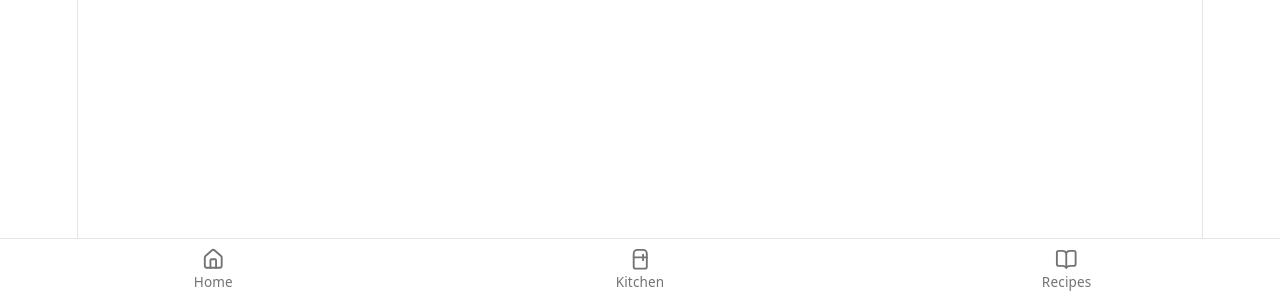
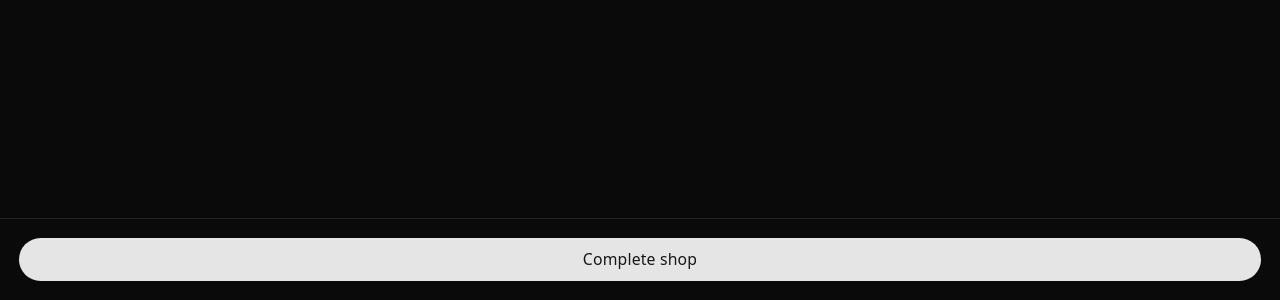
Before and after one commit to AbhinavDwarapu/mise-en-place, a React (Vite) app in the folder apps/frontend/: page /store in a window 1280 px wide. Shown: the part 500-800 px from the top of the page. Built offline with nearby package versions, Linux system fonts and the light colour scheme.

Commit message:
feat: add store-mode as a route

```diff
--- /dev/null
+++ b/apps/frontend/src/features/groceries/store-mode/index.ts
@@ -0,0 +1 @@
+export * from './ui/store-mode-screen'
--- /dev/null
+++ b/apps/frontend/src/features/groceries/store-mode/ui/store-mode-screen.tsx
@@ -0,0 +1,17 @@
+import { Button } from '@/shared/ui/button'
+
+export function StoreModeScreen({ onComplete }: { onComplete: () => void }) {
+  return (
+    <>
+      <header className="px-4 pt-8 pb-3">
+        <h1 className="text-3xl font-semibold text-foreground">In-store</h1>
+      </header>
+      <main className="flex-1 overflow-y-auto" />
+      <footer className="shrink-0 border-t border-border p-4">
+        <Button className="w-full" size="lg" onClick={onComplete}>
+          Complete shop
+        </Button>
+      </footer>
+    </>
+  )
+}
--- a/apps/frontend/src/index.css
+++ b/apps/frontend/src/index.css
@@ -99,6 +99,29 @@
   --sidebar-border: oklch(0.922 0 0);
 
   --sidebar-ring: oklch(0.708 0 0)}
+
+.dark {
+  color-scheme: dark;
+
+  --background: oklch(0.145 0 0);
+  --foreground: oklch(0.985 0 0);
+  --card: oklch(0.205 0 0);
+  --card-foreground: oklch(0.985 0 0);
+  --popover: oklch(0.205 0 0);
+  --popover-foreground: oklch(0.985 0 0);
+  --primary: oklch(0.922 0 0);
+  --primary-foreground: oklch(0.205 0 0);
+  --secondary: oklch(0.269 0 0);
+  --secondary-foreground: oklch(0.985 0 0);
+  --muted: oklch(0.269 0 0);
+  --muted-foreground: oklch(0.708 0 0);
+  --accent: oklch(0.269 0 0);
+  --accent-foreground: oklch(0.985 0 0);
+  --destructive: oklch(0.704 0.191 22.216);
+  --border: oklch(1 0 0 / 10%);
+  --input: oklch(1 0 0 / 15%);
+  --ring: oklch(0.556 0 0);
+}
 
 #root {
   width: 1126px;
--- a/apps/frontend/src/routes/app-tabs.tsx
+++ b/apps/frontend/src/routes/app-tabs.tsx
@@ -1,9 +1,11 @@
 import { IonRouterOutlet } from '@ionic/react'
 import { BookOpenIcon, HomeIcon, RefrigeratorIcon } from 'lucide-react'
-import { NavLink, Redirect, Route } from 'react-router-dom'
+import { NavLink, Redirect, Route, useLocation } from 'react-router-dom'
 import { HomePage } from './home-page'
 import { KitchenPage } from './kitchen-page'
 import { RecipesPage } from './recipes-page'
+import { StorePage } from './store-page'
+import { cn } from '@/shared/lib/utils'
 
 const TABS = [
   { to: '/home', label: 'Home', Icon: HomeIcon },
@@ -12,6 +14,8 @@ const TABS = [
 ] as const
 
 export function AppTabs() {
+  const { pathname } = useLocation()
+
   return (
     <div className="flex h-full w-full flex-col">
       <div className="relative flex-1 overflow-hidden">
@@ -19,10 +23,16 @@ export function AppTabs() {
           <Route exact path="/home" component={HomePage} />
           <Route exact path="/kitchen" component={KitchenPage} />
           <Route exact path="/recipes" component={RecipesPage} />
+          <Route exact path="/store" component={StorePage} />
           <Redirect exact from="/" to="/home" />
         </IonRouterOutlet>
       </div>
-      <nav className="flex shrink-0 border-t border-border bg-background">
+      <nav
+        className={cn(
+          'flex shrink-0 border-t border-border bg-background',
+          pathname === '/store' && 'hidden'
+        )}
+      >
         {TABS.map(({ to, label, Icon }) => (
           <NavLink
             key={to}
--- a/apps/frontend/src/routes/home-page.tsx
+++ b/apps/frontend/src/routes/home-page.tsx
@@ -1,13 +1,22 @@
 import { IonPage } from '@ionic/react'
+import { ShoppingCartIcon } from 'lucide-react'
+import { useHistory } from 'react-router-dom'
 import { ThisWeekRecipes } from '@/features/groceries/recipes'
 import { ShoppingListScreen } from '@/features/groceries/shopping-list'
+import { Button } from '@/shared/ui/button'
 
 export function HomePage() {
+  const history = useHistory()
+
   return (
     <IonPage>
       <div className="flex h-full w-full flex-col bg-background">
-        <header className="px-4 pt-8 pb-3">
+        <header className="flex items-center justify-between px-4 pt-8 pb-3">
           <h1 className="text-3xl font-semibold text-foreground">Home</h1>
+          <Button onClick={() => history.push('/store')}>
+            <ShoppingCartIcon />
+            Start shopping
+          </Button>
         </header>
         <main className="flex-1 overflow-y-auto">
           <ThisWeekRecipes />
--- /dev/null
+++ b/apps/frontend/src/routes/store-page.tsx
@@ -0,0 +1,15 @@
+import { IonPage } from '@ionic/react'
+import { useHistory } from 'react-router-dom'
+import { StoreModeScreen } from '@/features/groceries/store-mode'
+
+export function StorePage() {
+  const history = useHistory()
+
+  return (
+    <IonPage>
+      <div className="dark flex h-full w-full flex-col bg-background text-foreground">
+        <StoreModeScreen onComplete={() => history.push('/home')} />
+      </div>
+    </IonPage>
+  )
+}
```
Also changed, not shown: 1 other file (tests, documents, lock files or other folders).
